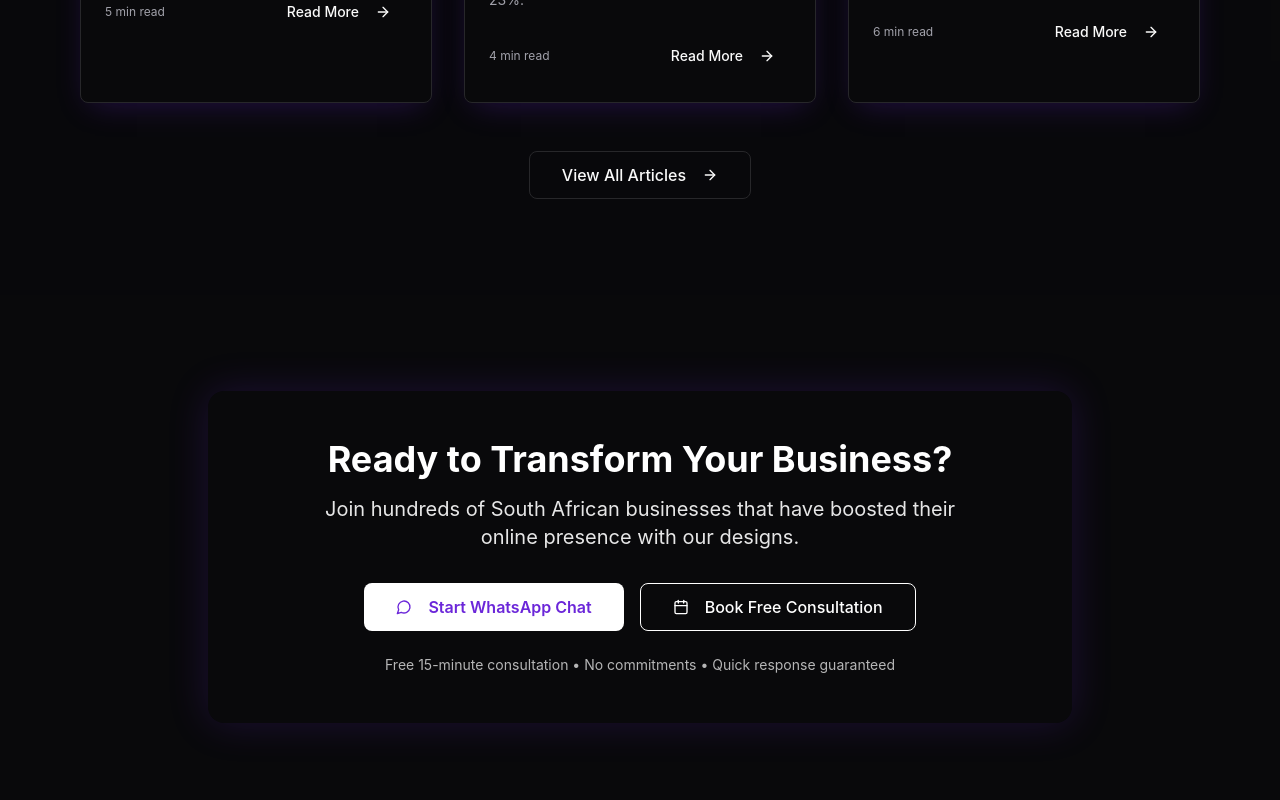
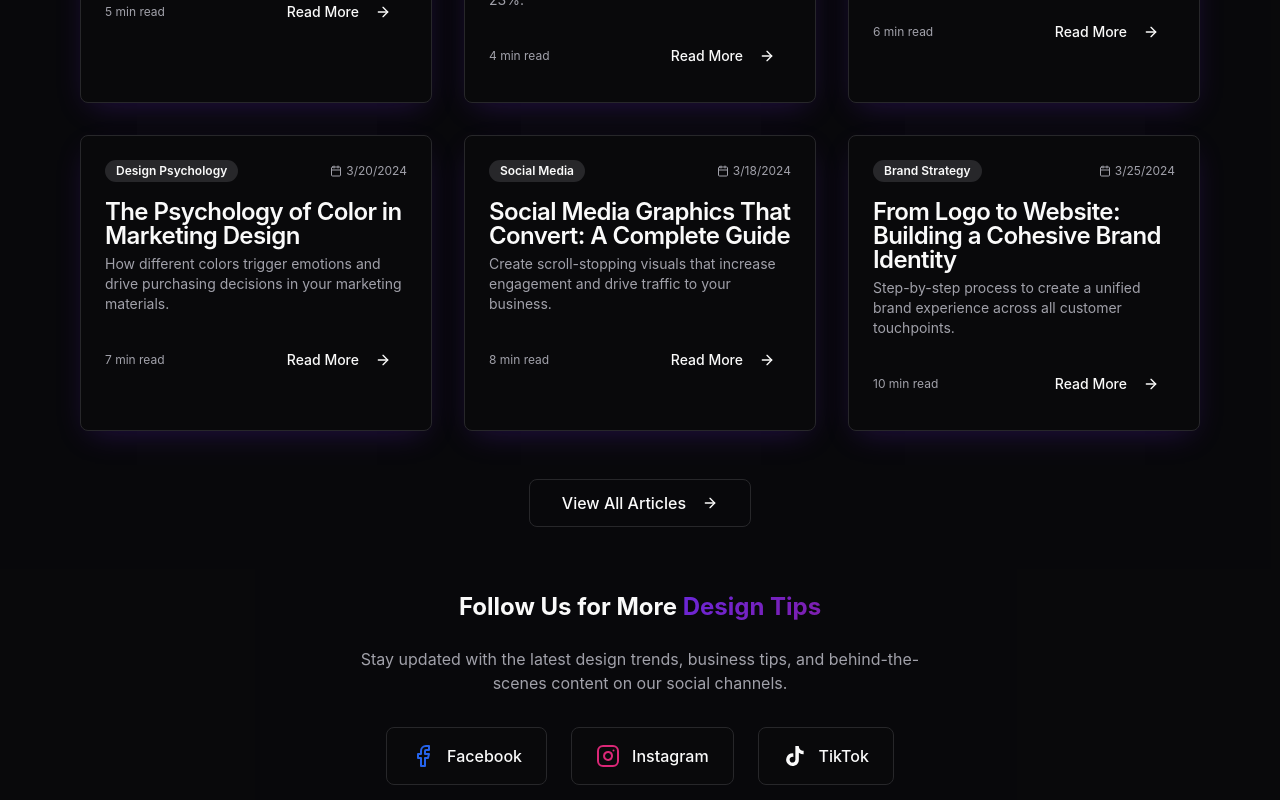
Before and after one commit to EmpirialIndustries/empirialdesigns, a React (Vite) app: page / in a window 1280 px wide. Shown: the part 7560-8360 px from the top of the page. Built offline with nearby package versions, Linux system fonts and the light colour scheme.

Commit message:
Add blog articles and social links

```diff
--- a/src/components/BlogTeasers.tsx
+++ b/src/components/BlogTeasers.tsx
@@ -1,8 +1,19 @@
 import { Button } from '@/components/ui/button';
 import { Card, CardContent, CardDescription, CardHeader, CardTitle } from '@/components/ui/card';
 import { Badge } from '@/components/ui/badge';
-import { Calendar, ArrowRight } from 'lucide-react';
+import { Calendar, ArrowRight, Facebook, Instagram } from 'lucide-react';
 import { Link } from 'react-router-dom';
+
+// TikTok icon component since it's not available in lucide-react
+const TikTokIcon = ({ className }: { className?: string }) => (
+  <svg
+    className={className}
+    viewBox="0 0 24 24"
+    fill="currentColor"
+  >
+    <path d="M19.59 6.69a4.83 4.83 0 01-3.77-4.25V2h-3.45v13.67a2.89 2.89 0 01-5.2 1.74 2.89 2.89 0 012.31-4.64 2.93 2.93 0 01.88.13V9.4a6.84 6.84 0 00-.88-.05A6.33 6.33 0 005 20.1a6.34 6.34 0 0010.86-4.43v-7a8.16 8.16 0 004.77 1.52v-3.4a4.85 4.85 0 01-1-.1z"/>
+  </svg>
+);
 
 const BlogTeasers = () => {
   const blogPosts = [
@@ -31,6 +42,33 @@ const BlogTeasers = () => {
       category: "Small Biz Growth",
       date: "2024-03-08",
       readTime: "6 min read",
+      slug: "/blog"
+    },
+    {
+      id: 4,
+      title: "The Psychology of Color in Marketing Design",
+      excerpt: "How different colors trigger emotions and drive purchasing decisions in your marketing materials.",
+      category: "Design Psychology",
+      date: "2024-03-20",
+      readTime: "7 min read",
+      slug: "/blog"
+    },
+    {
+      id: 5,
+      title: "Social Media Graphics That Convert: A Complete Guide",
+      excerpt: "Create scroll-stopping visuals that increase engagement and drive traffic to your business.",
+      category: "Social Media",
+      date: "2024-03-18",
+      readTime: "8 min read",
+      slug: "/blog"
+    },
+    {
+      id: 6,
+      title: "From Logo to Website: Building a Cohesive Brand Identity",
+      excerpt: "Step-by-step process to create a unified brand experience across all customer touchpoints.",
+      category: "Brand Strategy",
+      date: "2024-03-25",
+      readTime: "10 min read",
       slug: "/blog"
     }
   ];
@@ -78,7 +116,7 @@ const BlogTeasers = () => {
           ))}
         </div>
 
-        <div className="text-center">
+        <div className="text-center mb-16">
           <Link to="/blog">
             <Button variant="outline" size="lg">
               View All Articles
@@ -86,6 +124,45 @@ const BlogTeasers = () => {
             </Button>
           </Link>
         </div>
+
+        {/* Social Media Links */}
+        <div className="text-center">
+          <h3 className="text-2xl font-bold mb-6">
+            Follow Us for More <span className="text-gradient">Design Tips</span>
+          </h3>
+          <p className="text-muted-foreground mb-8 max-w-xl mx-auto">
+            Stay updated with the latest design trends, business tips, and behind-the-scenes content on our social channels.
+          </p>
+          <div className="flex justify-center gap-6">
+            <a
+              href="https://facebook.com/empirialdesigns"
+              target="_blank"
+              rel="noopener noreferrer"
+              className="flex items-center gap-3 bg-card border border-border rounded-lg px-6 py-4 hover:bg-accent smooth-transition group"
+            >
+              <Facebook className="w-6 h-6 text-blue-600 group-hover:scale-110 smooth-transition" />
+              <span className="font-medium">Facebook</span>
+            </a>
+            <a
+              href="https://instagram.com/empirialdesigns"
+              target="_blank"
+              rel="noopener noreferrer"
+              className="flex items-center gap-3 bg-card border border-border rounded-lg px-6 py-4 hover:bg-accent smooth-transition group"
+            >
+              <Instagram className="w-6 h-6 text-pink-600 group-hover:scale-110 smooth-transition" />
+              <span className="font-medium">Instagram</span>
+            </a>
+            <a
+              href="https://tiktok.com/@empirialdesigns"
+              target="_blank"
+              rel="noopener noreferrer"
+              className="flex items-center gap-3 bg-card border border-border rounded-lg px-6 py-4 hover:bg-accent smooth-transition group"
+            >
+              <TikTokIcon className="w-6 h-6 text-foreground group-hover:scale-110 smooth-transition" />
+              <span className="font-medium">TikTok</span>
+            </a>
+          </div>
+        </div>
       </div>
     </section>
   );
```
